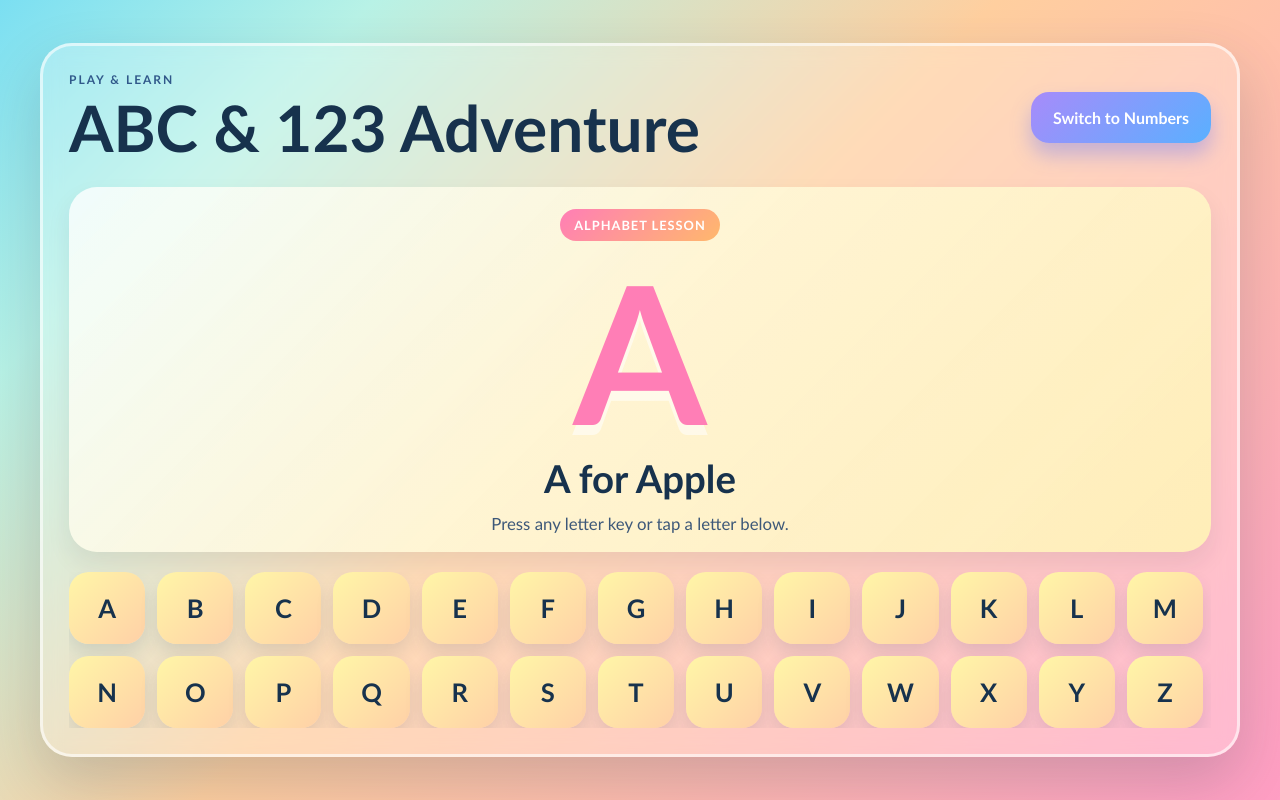
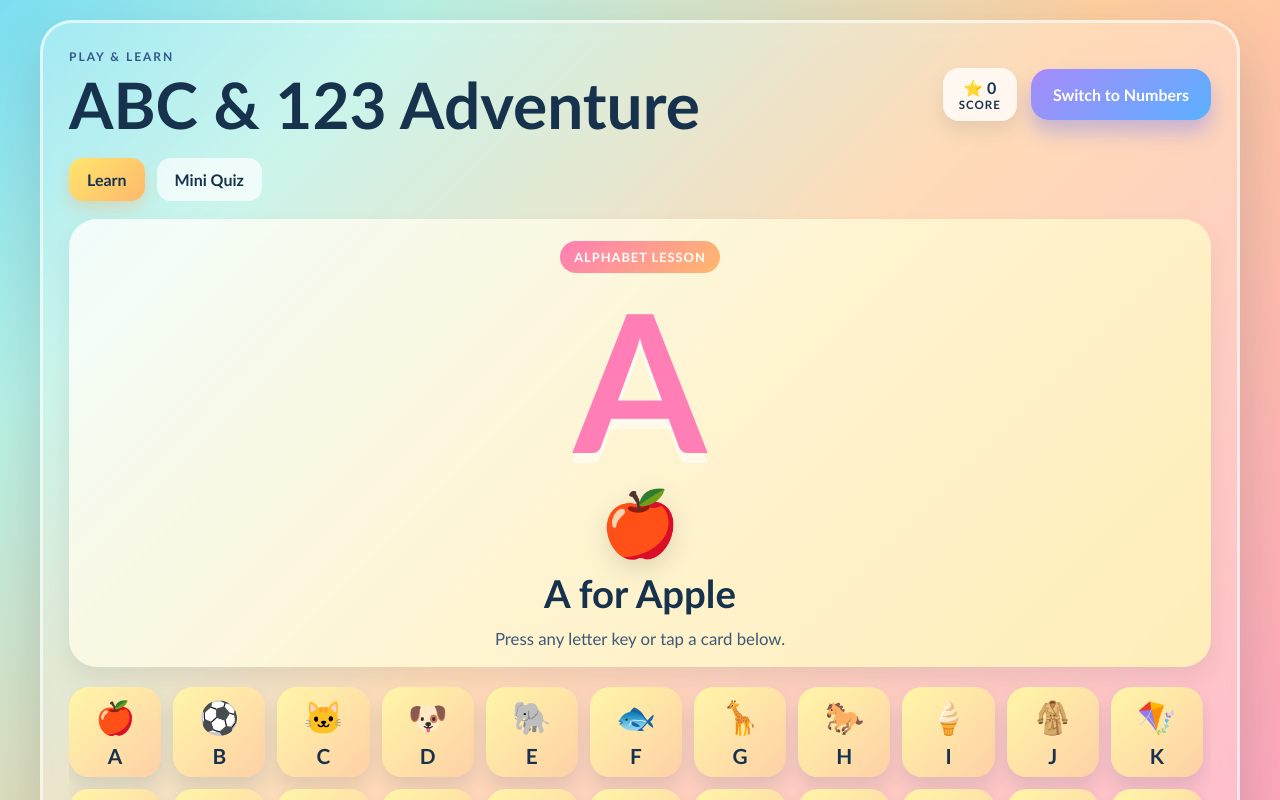
Before and after one commit to anup6191/alphabet-kids-game, a React (Vite) app: page / in a window 1280 px wide. Shown: the top 800 px of the page. Built offline with nearby package versions, Linux system fonts and the light colour scheme.

Commit message:
Add picture cards, mini quiz mode, star scoring, confetti celebration, and success sound effects for the kids learning game.

```diff
--- a/src/App.css
+++ b/src/App.css
@@ -7,7 +7,7 @@
   --purple: #a78bfa;
   --blue: #5ab0ff;
   --text: #17324d;
-  --card: rgba(255, 255, 255, 0.7);
+  --card: rgba(255, 255, 255, 0.75);
   --shadow: rgba(24, 57, 83, 0.2);
 }
 
@@ -46,6 +46,7 @@ button {
   border-radius: 32px;
   padding: 26px;
   box-shadow: 0 25px 60px var(--shadow);
+  position: relative;
 }
 
 .topbar {
@@ -53,7 +54,7 @@ button {
   align-items: center;
   justify-content: space-between;
   gap: 18px;
-  margin-bottom: 24px;
+  margin-bottom: 18px;
 }
 
 .mini-title {
@@ -72,6 +73,30 @@ h1 {
   line-height: 1.1;
 }
 
+.header-actions {
+  display: flex;
+  align-items: center;
+  gap: 14px;
+}
+
+.score-box {
+  display: flex;
+  flex-direction: column;
+  align-items: center;
+  background: rgba(255, 255, 255, 0.78);
+  border-radius: 16px;
+  padding: 10px 16px;
+  box-shadow: 0 10px 18px rgba(24, 57, 83, 0.1);
+  color: var(--text);
+  font-weight: 800;
+}
+
+.score-box small {
+  font-size: 0.72rem;
+  letter-spacing: 1px;
+  text-transform: uppercase;
+}
+
 .mode-button {
   border: none;
   border-radius: 18px;
@@ -88,6 +113,27 @@ h1 {
 .mode-button:hover {
   transform: translateY(-2px) scale(1.02);
   box-shadow: 0 18px 24px rgba(91, 112, 255, 0.45);
+}
+
+.toolbar {
+  display: flex;
+  gap: 12px;
+  margin-bottom: 18px;
+}
+
+.tool {
+  border: none;
+  border-radius: 14px;
+  background: rgba(255, 255, 255, 0.7);
+  color: var(--text);
+  font-weight: 800;
+  padding: 12px 18px;
+  cursor: pointer;
+}
+
+.tool.active {
+  background: linear-gradient(135deg, var(--yellow), var(--peach));
+  box-shadow: 0 8px 16px rgba(255, 166, 94, 0.3);
 }
 
 .game-panel {
@@ -123,8 +169,14 @@ h1 {
   line-height: 1;
   color: var(--pink);
   text-shadow: 0 10px 0 rgba(255, 255, 255, 0.55);
-  margin: 14px 0 8px;
+  margin: 10px 0 8px;
   animation: pop 0.3s ease;
+}
+
+.emoji-bubble {
+  font-size: clamp(2.5rem, 5vw, 4rem);
+  margin-bottom: 8px;
+  filter: drop-shadow(0 8px 12px rgba(0,0,0,0.12));
 }
 
 .word-line {
@@ -141,7 +193,7 @@ h1 {
 
 .tile-grid {
   display: grid;
-  grid-template-columns: repeat(auto-fit, minmax(72px, 1fr));
+  grid-template-columns: repeat(auto-fit, minmax(88px, 1fr));
   gap: 12px;
   max-height: 520px;
   overflow-y: auto;
@@ -160,8 +212,12 @@ h1 {
 .tile {
   border: none;
   border-radius: 20px;
-  min-height: 72px;
-  font-size: clamp(1.3rem, 2vw, 2rem);
+  min-height: 90px;
+  display: flex;
+  flex-direction: column;
+  align-items: center;
+  justify-content: center;
+  gap: 6px;
   font-weight: 900;
   color: var(--text);
   cursor: pointer;
@@ -183,6 +239,111 @@ h1 {
   background: linear-gradient(135deg, #d9f99d, #b9fbc0);
 }
 
+.emoji {
+  font-size: 2rem;
+}
+
+.letter-text {
+  font-size: 1.3rem;
+}
+
+.quiz-panel {
+  display: flex;
+  justify-content: center;
+}
+
+.quiz-card {
+  width: min(900px, 100%);
+  background: rgba(255, 255, 255, 0.82);
+  border-radius: 30px;
+  padding: 22px;
+  box-shadow: 0 16px 35px rgba(32, 63, 106, 0.18);
+}
+
+.quiz-title {
+  margin: 0 0 16px;
+  color: var(--text);
+  font-size: 1.4rem;
+  font-weight: 900;
+  text-transform: uppercase;
+  letter-spacing: 1px;
+}
+
+.quiz-prompt {
+  display: flex;
+  flex-direction: column;
+  align-items: center;
+  gap: 10px;
+  text-align: center;
+  background: linear-gradient(135deg, rgba(255, 228, 92, 0.4), rgba(255, 184, 108, 0.3));
+  border-radius: 22px;
+  padding: 18px;
+  font-size: clamp(1.3rem, 2vw, 2.1rem);
+  color: var(--text);
+}
+
+.quiz-badge {
+  display: inline-block;
+  background: var(--purple);
+  color: white;
+  border-radius: 999px;
+  padding: 7px 12px;
+  font-size: 0.8rem;
+  font-weight: 800;
+  letter-spacing: 1px;
+}
+
+.quiz-grid {
+  display: grid;
+  grid-template-columns: repeat(auto-fit, minmax(180px, 1fr));
+  gap: 12px;
+  margin-top: 18px;
+}
+
+.quiz-option {
+  border: none;
+  border-radius: 18px;
+  background: linear-gradient(135deg, #e0f2fe, #d9f99d);
+  color: var(--text);
+  font-size: 1.1rem;
+  font-weight: 800;
+  padding: 16px 12px;
+  cursor: pointer;
+  box-shadow: 0 8px 14px rgba(23, 50, 77, 0.1);
+  transition: transform 0.15s ease;
+}
+
+.quiz-option:hover {
+  transform: translateY(-3px) scale(1.02);
+}
+
+.quiz-status {
+  margin-top: 18px;
+  display: flex;
+  justify-content: space-between;
+  gap: 12px;
+  flex-wrap: wrap;
+  font-weight: 800;
+  color: var(--text);
+}
+
+.confetti-wrap {
+  pointer-events: none;
+  position: absolute;
+  inset: 0;
+  overflow: hidden;
+  z-index: 5;
+}
+
+.confetti-piece {
+  position: absolute;
+  top: -20px;
+  border-radius: 5px;
+  animation-name: confettiFall;
+  animation-timing-function: ease-in;
+  opacity: 0.9;
+}
+
 @keyframes pop {
   0% { transform: scale(0.7); opacity: 0.4; }
   100% { transform: scale(1); opacity: 1; }
@@ -199,6 +360,17 @@ h1 {
   100% { transform: scale(1); }
 }
 
+@keyframes confettiFall {
+  0% {
+    transform: translateY(0) rotate(0deg) scale(1);
+    opacity: 1;
+  }
+  100% {
+    transform: translateY(420px) rotate(450deg) scale(0.8);
+    opacity: 0;
+  }
+}
+
 @media (max-width: 700px) {
   .container {
     padding: 18px;
@@ -209,6 +381,11 @@ h1 {
     align-items: flex-start;
   }
 
+  .header-actions {
+    width: 100%;
+    justify-content: space-between;
+  }
+
   .mode-button {
     width: 100%;
   }
--- a/src/App.jsx
+++ b/src/App.jsx
@@ -1,59 +1,66 @@
 import { useEffect, useMemo, useState } from 'react'
 
 const letterMap = {
-  a: 'Apple',
-  b: 'Ball',
-  c: 'Cat',
-  d: 'Dog',
-  e: 'Elephant',
-  f: 'Fish',
-  g: 'Giraffe',
-  h: 'Horse',
-  i: 'Ice Cream',
-  j: 'Jacket',
-  k: 'Kite',
-  l: 'Lion',
-  m: 'Mouse',
-  n: 'Nest',
-  o: 'Orange',
-  p: 'Pencil',
-  q: 'Queen',
-  r: 'Rabbit',
-  s: 'Sun',
-  t: 'Tree',
-  u: 'Umbrella',
-  v: 'Violin',
-  w: 'Watermelon',
-  x: 'Xylophone',
-  y: 'Yogurt',
-  z: 'Zebra'
+  a: { word: 'Apple', emoji: '🍎' },
+  b: { word: 'Ball', emoji: '⚽' },
+  c: { word: 'Cat', emoji: '🐱' },
+  d: { word: 'Dog', emoji: '🐶' },
+  e: { word: 'Elephant', emoji: '🐘' },
+  f: { word: 'Fish', emoji: '🐟' },
+  g: { word: 'Giraffe', emoji: '🦒' },
+  h: { word: 'Horse', emoji: '🐎' },
+  i: { word: 'Ice Cream', emoji: '🍦' },
+  j: { word: 'Jacket', emoji: '🧥' },
+  k: { word: 'Kite', emoji: '🪁' },
+  l: { word: 'Lion', emoji: '🦁' },
+  m: { word: 'Mouse', emoji: '🐭' },
+  n: { word: 'Nest', emoji: '🪺' },
+  o: { word: 'Orange', emoji: '🍊' },
+  p: { word: 'Pencil', emoji: '✏️' },
+  q: { word: 'Queen', emoji: '👑' },
+  r: { word: 'Rabbit', emoji: '🐇' },
+  s: { word: 'Sun', emoji: '☀️' },
+  t: { word: 'Tree', emoji: '🌳' },
+  u: { word: 'Umbrella', emoji: '☂️' },
+  v: { word: 'Violin', emoji: '🎻' },
+  w: { word: 'Watermelon', emoji: '🍉' },
+  x: { word: 'Xylophone', emoji: '🎼' },
+  y: { word: 'Yogurt', emoji: '🥣' },
+  z: { word: 'Zebra', emoji: '🦓' }
 }
 
-const numberWords = {
-  1: 'One',
-  2: 'Two',
-  3: 'Three',
-  4: 'Four',
-  5: 'Five',
-  6: 'Six',
-  7: 'Seven',
-  8: 'Eight',
-  9: 'Nine',
-  10: 'Ten',
-  11: 'Eleven',
-  12: 'Twelve',
-  13: 'Thirteen',
-  14: 'Fourteen',
-  15: 'Fifteen',
-  16: 'Sixteen',
-  17: 'Seventeen',
-  18: 'Eighteen',
-  19: 'Nineteen',
-  20: 'Twenty'
+const numberMap = {
+  1: { word: 'One', emoji: '🎯' },
+  2: { word: 'Two', emoji: '👟' },
+  3: { word: 'Three', emoji: '🍋' },
+  4: { word: 'Four', emoji: '🧁' },
+  5: { word: 'Five', emoji: '🧠' },
+  6: { word: 'Six', emoji: '🌈' },
+  7: { word: 'Seven', emoji: '🌙' },
+  8: { word: 'Eight', emoji: '🎈' },
+  9: { word: 'Nine', emoji: '⭐' },
+  10: { word: 'Ten', emoji: '🎁' },
+  11: { word: 'Eleven', emoji: '🪐' },
+  12: { word: 'Twelve', emoji: '🎂' },
+  13: { word: 'Thirteen', emoji: '🦄' },
+  14: { word: 'Fourteen', emoji: '🧸' },
+  15: { word: 'Fifteen', emoji: '🍰' },
+  16: { word: 'Sixteen', emoji: '🌷' },
+  17: { word: 'Seventeen', emoji: '🎀' },
+  18: { word: 'Eighteen', emoji: '🚀' },
+  19: { word: 'Nineteen', emoji: '💫' },
+  20: { word: 'Twenty', emoji: '🌟' }
 }
 
-const allLetters = Object.keys(letterMap).map((key) => key.toUpperCase())
-const allNumbers = Array.from({ length: 100 }, (_, i) => i + 1)
+const allLetters = Object.entries(letterMap).map(([key, value]) => ({
+  key: key.toUpperCase(),
+  ...value
+}))
+
+const allNumbers = Object.entries(numberMap).map(([key, value]) => ({
+  key: Number(key),
+  ...value
+}))
 
 function playTone(frequency = 440, duration = 0.24, volume = 0.04) {
   const AudioCtx = window.AudioContext || window.webkitAudioContext
@@ -65,20 +72,23 @@ function playTone(frequency = 440, duration = 0.24, volume = 0.04) {
 
   oscillator.type = 'triangle'
   oscillator.frequency.value = frequency
+  gainNode.gain.value = volume
 
-  gainNode.gain.value = volume
   oscillator.connect(gainNode)
   gainNode.connect(context.destination)
-
   oscillator.start()
   oscillator.stop(context.currentTime + duration)
+  oscillator.onended = () => context.close()
+}
 
-  oscillator.onended = () => context.close()
+function playCorrectSound() {
+  playTone(660, 0.12, 0.06)
+  setTimeout(() => playTone(880, 0.12, 0.06), 120)
+  setTimeout(() => playTone(1040, 0.18, 0.06), 240)
 }
 
 function speakText(text) {
   if (!('speechSynthesis' in window)) return
-
   window.speechSynthesis.cancel()
   const utterance = new SpeechSynthesisUtterance(text)
   utterance.lang = 'en-US'
@@ -88,17 +98,43 @@ function speakText(text) {
   window.speechSynthesis.speak(utterance)
 }
 
+function getRandomItem(items) {
+  return items[Math.floor(Math.random() * items.length)]
+}
+
+function createQuizQuestion(type) {
+  const source = type === 'letters' ? allLetters : allNumbers
+  const correct = getRandomItem(source)
+  const wrongAnswers = source.filter((item) => item.key !== correct.key).slice(0, 3)
+  const options = [...wrongAnswers, correct].sort(() => Math.random() - 0.5)
+
+  return {
+    type,
+    correct,
+    options,
+    prompt: type === 'letters' ? `Which word starts with ${correct.key}?` : `What number is this?`,
+    label: type === 'letters' ? correct.key : correct.key.toString()
+  }
+}
+
 function App() {
   const [mode, setMode] = useState('letters')
+  const [view, setView] = useState('learn')
   const [currentKey, setCurrentKey] = useState('A')
   const [currentWord, setCurrentWord] = useState('Apple')
+  const [currentEmoji, setCurrentEmoji] = useState('🍎')
+  const [score, setScore] = useState(0)
+  const [stars, setStars] = useState(0)
+  const [quiz, setQuiz] = useState(() => createQuizQuestion('letters'))
+  const [confetti, setConfetti] = useState([])
 
   const letters = useMemo(() => allLetters, [])
   const numbers = useMemo(() => allNumbers, [])
 
-  const triggerSoundAndSpeech = (label, word, type) => {
+  const triggerLearn = (label, word, emoji, type) => {
     setCurrentKey(label)
     setCurrentWord(word)
+    setCurrentEmoji(emoji)
 
     if (type === 'letter') {
       speakText(`${label} for ${word}`)
@@ -109,20 +145,55 @@ function App() {
     }
   }
 
+  const makeConfetti = () => {
+    const pieces = Array.from({ length: 24 }, (_, i) => ({
+      id: i,
+      left: Math.random() * 100,
+      delay: Math.random() * 0.3,
+      duration: 1.5 + Math.random() * 1.2,
+      color: ['#ff7eb6', '#ffd166', '#7bdff2', '#7ee081', '#a78bfa'][i % 5],
+      size: 8 + Math.random() * 12
+    }))
+    setConfetti(pieces)
+    setTimeout(() => setConfetti([]), 2200)
+  }
+
+  const handleCorrectAnswer = (selected) => {
+    setScore((prev) => prev + 1)
+    setStars((prev) => prev + 1)
+    playCorrectSound()
+    speakText('Yay! Great job!')
+    makeConfetti()
+
+    setTimeout(() => {
+      setQuiz(createQuizQuestion(quiz.type))
+    }, 450)
+  }
+
+  const handleAnswerClick = (answer) => {
+    if (answer.key === quiz.correct.key) {
+      handleCorrectAnswer(answer)
+    } else {
+      setStars((prev) => Math.max(prev - 1, 0))
+      speakText('Try again!')
+      playTone(220, 0.12, 0.05)
+    }
+  }
+
   useEffect(() => {
     const handleKeyDown = (event) => {
       const key = event.key.toLowerCase()
 
       if (mode === 'letters' && /^[a-z]$/.test(key)) {
         const letter = key.toUpperCase()
-        const word = letterMap[key]
-        triggerSoundAndSpeech(letter, word, 'letter')
+        const item = letterMap[key]
+        triggerLearn(letter, item.word, item.emoji, 'letter')
       }
 
       if (mode === 'numbers' && /^[0-9]$/.test(key)) {
         const value = Number(key)
-        const word = numberWords[value] || String(value)
-        triggerSoundAndSpeech(String(value), word, 'number')
+        const item = numberMap[value]
+        if (item) triggerLearn(String(value), item.word, item.emoji, 'number')
       }
 
       if (event.key === ' ') {
@@ -137,13 +208,14 @@ function App() {
 
   const handleLetterPress = (letter) => {
     const key = letter.toLowerCase()
-    const word = letterMap[key]
-    triggerSoundAndSpeech(letter, word, 'letter')
+    const item = letterMap[key]
+    triggerLearn(letter, item.word, item.emoji, 'letter')
   }
 
   const handleNumberPress = (num) => {
-    const word = numberWords[num] || String(num)
-    triggerSoundAndSpeech(String(num), word, 'number')
+    const item = numberMap[num]
+    if (!item) return
+    triggerLearn(String(num), item.word, item.emoji, 'number')
   }
 
   return (
@@ -155,52 +227,110 @@ function App() {
             <h1>ABC & 123 Adventure</h1>
           </div>
 
+          <div className="header-actions">
+            <div className="score-box">
+              <span>⭐ {stars}</span>
+              <small>Score</small>
+            </div>
             <button
               className="mode-button"
               onClick={() => setMode((prev) => (prev === 'letters' ? 'numbers' : 'letters'))}
             >
               {mode === 'letters' ? 'Switch to Numbers' : 'Switch to Letters'}
             </button>
+          </div>
         </header>
 
+        <div className="toolbar">
+          <button className={view === 'learn' ? 'tool active' : 'tool'} onClick={() => setView('learn')}>
+            Learn
+          </button>
+          <button className={view === 'quiz' ? 'tool active' : 'tool'} onClick={() => setView('quiz')}>
+            Mini Quiz
+          </button>
+        </div>
+
+        {confetti.length > 0 && (
+          <div className="confetti-wrap" aria-hidden="true">
+            {confetti.map((piece) => (
+              <span
+                key={piece.id}
+                className="confetti-piece"
+                style={{
+                  left: `${piece.left}%`,
+                  animationDelay: `${piece.delay}s`,
+                  animationDuration: `${piece.duration}s`,
+                  background: piece.color,
+                  width: `${piece.size}px`,
+                  height: `${piece.size * 1.5}px`
+                }}
+              />
+            ))}
+          </div>
+        )}
+
+        {view === 'learn' ? (
           <main className="game-panel">
             <section className="display-card">
               <span className="tag">{mode === 'letters' ? 'Alphabet lesson' : 'Number lesson'}</span>
               <div className="big-item">{currentKey}</div>
+              <div className="emoji-bubble">{currentEmoji}</div>
               <div className="word-line">
                 {mode === 'letters' ? `${currentKey} for ${currentWord}` : `${currentKey} means ${currentWord}`}
               </div>
               <p className="helper-text">
                 {mode === 'letters'
-                ? 'Press any letter key or tap a letter below.'
+                  ? 'Press any letter key or tap a card below.'
                   : 'Press a number key or tap a number below.'}
               </p>
             </section>
 
             <section className="tile-grid">
               {mode === 'letters' &&
-              letters.map((letter) => (
-                <button
-                  key={letter}
-                  className="tile letter-tile"
-                  onClick={() => handleLetterPress(letter)}
-                >
-                  {letter}
+                letters.map((item) => (
+                  <button key={item.key} className="tile letter-tile" onClick={() => handleLetterPress(item.key)}>
+                    <span className="emoji">{item.emoji}</span>
+                    <span className="letter-text">{item.key}</span>
                   </button>
                 ))}
 
               {mode === 'numbers' &&
-              numbers.map((num) => (
-                <button
-                  key={num}
-                  className="tile number-tile"
-                  onClick={() => handleNumberPress(num)}
-                >
-                  {num}
+                numbers.map((item) => (
+                  <button key={item.key} className="tile number-tile" onClick={() => handleNumberPress(item.key)}>
+                    <span className="emoji">{item.emoji}</span>
+                    <span className="letter-text">{item.key}</span>
                   </button>
                 ))}
             </section>
           </main>
+        ) : (
+          <main className="quiz-panel">
+            <section className="quiz-card">
+              <p className="quiz-title">Mini Quiz</p>
+              <div className="quiz-prompt">
+                <div className="quiz-badge">{quiz.type === 'letters' ? 'A-Z' : '1-100'}</div>
+                <strong>{quiz.prompt}</strong>
+              </div>
+
+              <div className="quiz-grid">
+                {quiz.options.map((option) => (
+                  <button
+                    key={option.key}
+                    className="quiz-option"
+                    onClick={() => handleAnswerClick(option)}
+                  >
+                    {quiz.type === 'letters' ? `${option.key} - ${option.word} ${option.emoji}` : `${option.key} - ${option.word} ${option.emoji}`}
+                  </button>
+                ))}
+              </div>
+
+              <div className="quiz-status">
+                <span>Score: {score}</span>
+                <span>Stars: {stars}</span>
+              </div>
+            </section>
+          </main>
+        )}
       </div>
     </div>
   )
```
Lines whose indentation alone changed are shown as unchanged.
